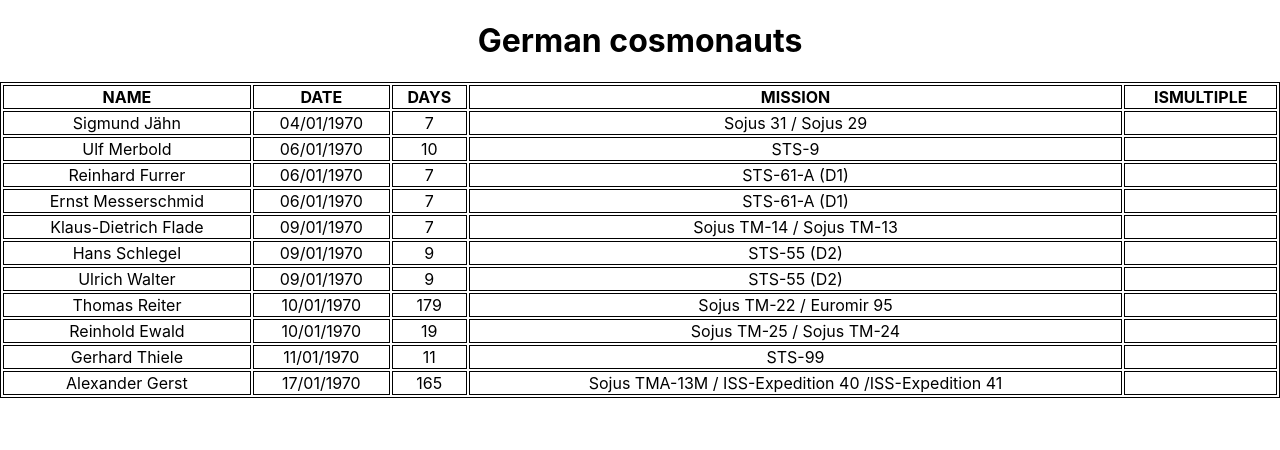
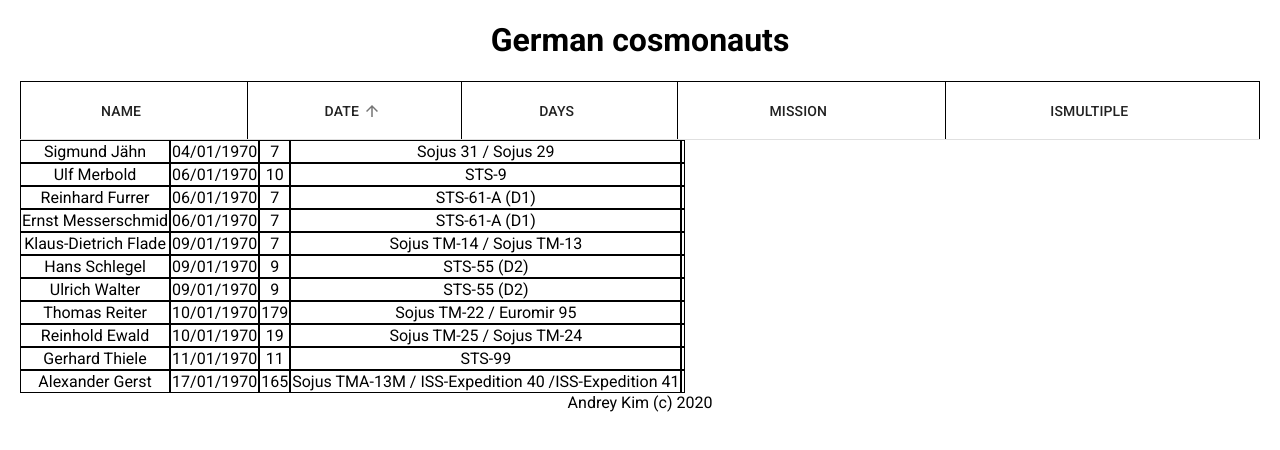
Before and after one commit to kimoofey/radix-table, a React (Create React App) app: page / in a window 1280 px wide. Shown: the top 450 px of the page. Built offline with nearby package versions, Linux system fonts and the light colour scheme.

Commit message:
feat: apply material ui

```diff
--- a/package.json
+++ b/package.json
@@ -3,6 +3,8 @@
   "version": "0.1.0",
   "private": true,
   "dependencies": {
+    "@material-ui/core": "^4.10.2",
+    "@types/material-ui": "^0.21.7",
     "@types/react": "^16.9.41",
     "@types/react-dom": "^16.9.8",
     "date-fns": "^2.14.0",
@@ -31,5 +33,6 @@
       "last 1 firefox version",
       "last 1 safari version"
     ]
-  }
+  },
+  "devDependencies": {}
 }
--- a/public/index.html
+++ b/public/index.html
@@ -24,6 +24,8 @@
       work correctly both with client-side routing and a non-root public URL.
       Learn how to configure a non-root public URL by running `npm run build`.
     -->
+    <link rel="stylesheet" href="https://fonts.googleapis.com/css?family=Roboto:300,400,500,700&display=swap"/>
+    <link rel="stylesheet" href="https://fonts.googleapis.com/icon?family=Material+Icons"/>
     <title>React App</title>
 </head>
 <body>
--- a/src/App.css
+++ b/src/App.css
@@ -3,6 +3,8 @@
     display: flex;
     flex-direction: column;
     justify-content: center;
+    padding: 0 20px;
+    font-family: Roboto, sans-serif;
 }
 
 table, tr, thead, tbody, th, td {
--- a/src/App.tsx
+++ b/src/App.tsx
@@ -1,34 +1,15 @@
 import React from 'react';
-import {format} from 'date-fns'
-import {data, headers} from './CONSTS';
-import {Cosmonaut} from "./types";
+import TablePresenter from "./Component/Table";
 import './App.css';
 
 function App() {
     return (
         <div className="App">
             <h1>German cosmonauts</h1>
-            <table>
-                <thead>
-                <tr>
-                    {headers.map((element: string, index: number) => (<th key={`header-${index}`}>{element}</th>))}
-                </tr>
-                </thead>
-
-                <tbody>
-                {data.map((element: Cosmonaut, index: number) => {
-                    return (
-                        <tr key={element.name}>
-                            <td>{element.name}</td>
-                            <td>{format(element.date, 'dd/MM/yyyy')}</td>
-                            <td>{element.days}</td>
-                            <td>{element.mission}</td>
-                            <td>{element.isMultiple}</td>
-                        </tr>
-                    )
-                })}
-                </tbody>
-            </table>
+            <TablePresenter/>
+            <footer>
+                Andrey Kim (c) 2020
+            </footer>
         </div>
     );
 }
--- a/src/CONSTS.ts
+++ b/src/CONSTS.ts
@@ -1,4 +1,4 @@
-import {Cosmonaut} from "./types";
+import {Cosmonaut, orderType} from "./types";
 
 export const data: Cosmonaut[] = [
     {"name": "Sigmund Jähn", "date": 272926800, "days": 7, "mission": "Sojus 31 / Sojus 29", "isMultiple": false},
@@ -37,4 +37,10 @@ export const data: Cosmonaut[] = [
         "isMultiple": false
     }];
 
-export const headers = ['name', 'date', 'days', 'mission', 'isMultiple'];
+export const headers = ['Name', 'Date', 'Days', 'Mission', 'isMultiple'];
+
+export const sortOrder: { NONE: orderType, ASC: orderType, DESC: orderType } = {
+    NONE: undefined,
+    ASC: 'asc',
+    DESC: 'desc'
+};
--- /dev/null
+++ b/src/Component/Table/index.tsx
@@ -0,0 +1,103 @@
+import React, {Component} from 'react';
+import {format} from "date-fns";
+import {createStyles, Theme, withStyles, WithStyles} from '@material-ui/core/styles';
+import Table from '@material-ui/core/Table';
+import TableCell from '@material-ui/core/TableCell';
+import TableContainer from '@material-ui/core/TableContainer';
+import TableHead from '@material-ui/core/TableHead';
+import TableRow from '@material-ui/core/TableRow';
+import TableSortLabel from '@material-ui/core/TableSortLabel';
+import {Cosmonaut, TablePropsInterface, TableStateInterface} from '../../types'
+import {data, headers, sortOrder} from "../../CONSTS";
+
+const styles = (theme: Theme) => createStyles({
+    root: {
+        width: '100%',
+    },
+    table: {
+        minWidth: 750,
+    },
+    visuallyHidden: {
+        border: 0,
+        clip: 'rect(0 0 0 0)',
+        height: 1,
+        margin: -1,
+        overflow: 'hidden',
+        padding: 0,
+        position: 'absolute',
+        top: 20,
+        width: 1,
+    },
+});
+
+export type TableProps = TablePropsInterface & WithStyles<typeof styles>;
+
+class TablePresenter extends Component<TableProps, TableStateInterface> {
+    constructor(props: TableProps) {
+        super(props);
+
+        this.state = {
+            orderedColumn: 1,
+            ordering: sortOrder.NONE,
+        }
+    }
+
+    handleRequestSort = (property: number) => {
+        const isAsc = this.state.orderedColumn === property && this.state.ordering === sortOrder.ASC;
+        this.setState({ordering: isAsc ? sortOrder.DESC : sortOrder.ASC, orderedColumn: property});
+    };
+
+    renderRow = (profile: Cosmonaut) => {
+        return (
+            <tr key={profile.name}>
+                <td>{profile.name}</td>
+                <td>{format(profile.date, 'dd/MM/yyyy')}</td>
+                <td>{profile.days}</td>
+                <td>{profile.mission}</td>
+                <td>{profile.isMultiple}</td>
+            </tr>
+        )
+    };
+
+    renderHeader = (header: string, index: number) => {
+        return (
+            <TableCell
+                key={header}
+                align={'center'}
+                sortDirection={this.state.orderedColumn === index ? this.state.ordering : false}
+            >
+                <TableSortLabel
+                    active={this.state.orderedColumn === index}
+                    direction={this.state.orderedColumn === index ? this.state.ordering : sortOrder.ASC}
+                    onClick={() => this.handleRequestSort(index)}
+                >
+                    {header}
+                    {this.state.orderedColumn === index ? (
+                        <span className={this.props.classes.visuallyHidden}>
+                  {this.state.ordering === sortOrder.DESC ? sortOrder.DESC : sortOrder.ASC}
+                </span>
+                    ) : null}
+                </TableSortLabel>
+            </TableCell>
+        )
+    };
+
+    render() {
+        return (
+            <TableContainer>
+                <Table>
+                    <TableHead>
+                        <TableRow>
+                            {headers.map((header: string, index: number) => this.renderHeader(header, index))}
+                        </TableRow>
+                    </TableHead>
+                </Table>
+                <tbody>
+                {data.map((element: Cosmonaut) => this.renderRow(element))}
+                </tbody>
+            </TableContainer>
+        )
+    }
+}
+
+export default withStyles(styles)(TablePresenter);
--- a/tsconfig.json
+++ b/tsconfig.json
@@ -17,7 +17,10 @@
     "resolveJsonModule": true,
     "isolatedModules": true,
     "noEmit": true,
-    "jsx": "react"
+    "jsx": "react",
+    "noImplicitAny": true,
+    "noImplicitThis": true,
+    "strictNullChecks": true
   },
   "include": [
     "src"
```
Also changed, not shown: src/types.ts (+22 -0 lines), 1 other file (tests, documents, lock files or other folders).
